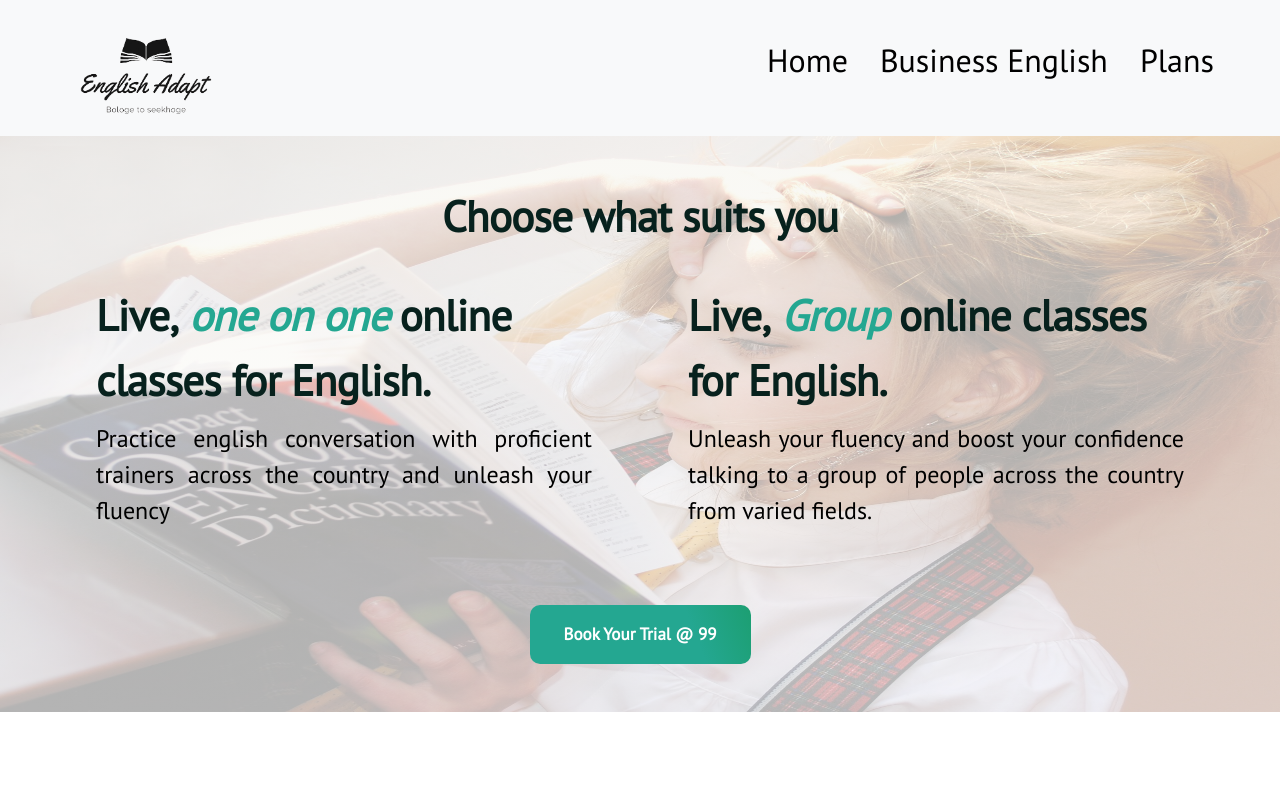
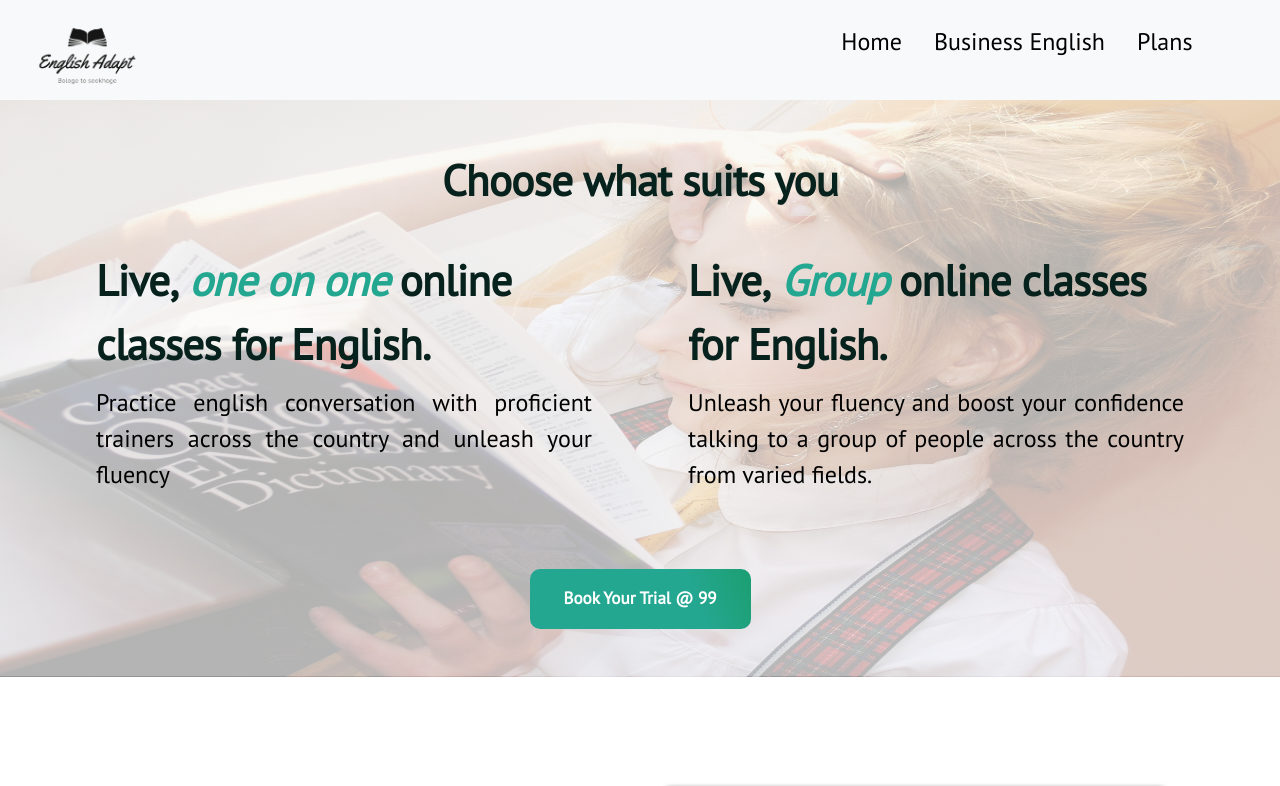
Before and after one commit to ritikamadaan01/englishAdapt, a React (Create React App) app: page /home in a window 1280 px wide. Shown: the top 786 px of the page. Built offline with nearby package versions, Linux system fonts and the light colour scheme.

Commit message:
Fix navbar

```diff
--- a/src/App.js
+++ b/src/App.js
@@ -2,7 +2,6 @@ import logo from './logo.svg';
 import './App.css';
 import { Switch, Route, Redirect, Routes, Navigate } from "react-router-dom";
 import Navbar from './Components/navbar';
-// import Navbar from './Components/navbar_try';
 import Home from './Components/Home/index';
 import Footer from './Components/footer';
 import BusinessEnglish from './Components/business_eng';
--- a/src/CSS/navbar.css
+++ b/src/CSS/navbar.css
@@ -42,7 +42,7 @@ li {
 }
 
 .menu-link {
-  grid-column: 3/4;
+  grid-column: 4/5;
   margin: auto;
 }
 
@@ -89,7 +89,7 @@ li {
 }
 
 .menu-link ul li {
-  font-size: 2rem;
+  font-size: 1.5rem;
   padding: inherit;
 }
 
--- a/src/Components/navbar.jsx
+++ b/src/Components/navbar.jsx
@@ -1,17 +1,6 @@
 import React, { useState } from "react";
 import "../CSS/navbar.css"
-import {
-    FaFacebookSquare,
-    FaInstagramSquare,
-    FaYoutubeSquare,
-    FaTwitterSquare,
-    FaGithubSquare,
-    FaDiscord
-    // IoLogoDiscord
-} from "react-icons/fa";
-// import {
-//     IoLogoDiscord
-// } from "react-icons/io";
+
 import { GiHamburgerMenu } from "react-icons/gi";
 
 // import { NavLink as Link } from "react-router-dom";
@@ -24,12 +13,12 @@ const Navbar = () => {
         <>
             <nav className="main-nav bg-light">
                 {/* 1st logo part  */}
-                <div className="logo">
+                <div class="container">
                     <Link to='/home' activeStyle>
                         <img
+                            style={{ height: "100px" }}
                             src={require('../Assets/English_Adapt-removebg-preview.png')}
                             alt="English Adapt logo"
-                            className="navIco"
                         />
                     </Link>
                 </div>
```
